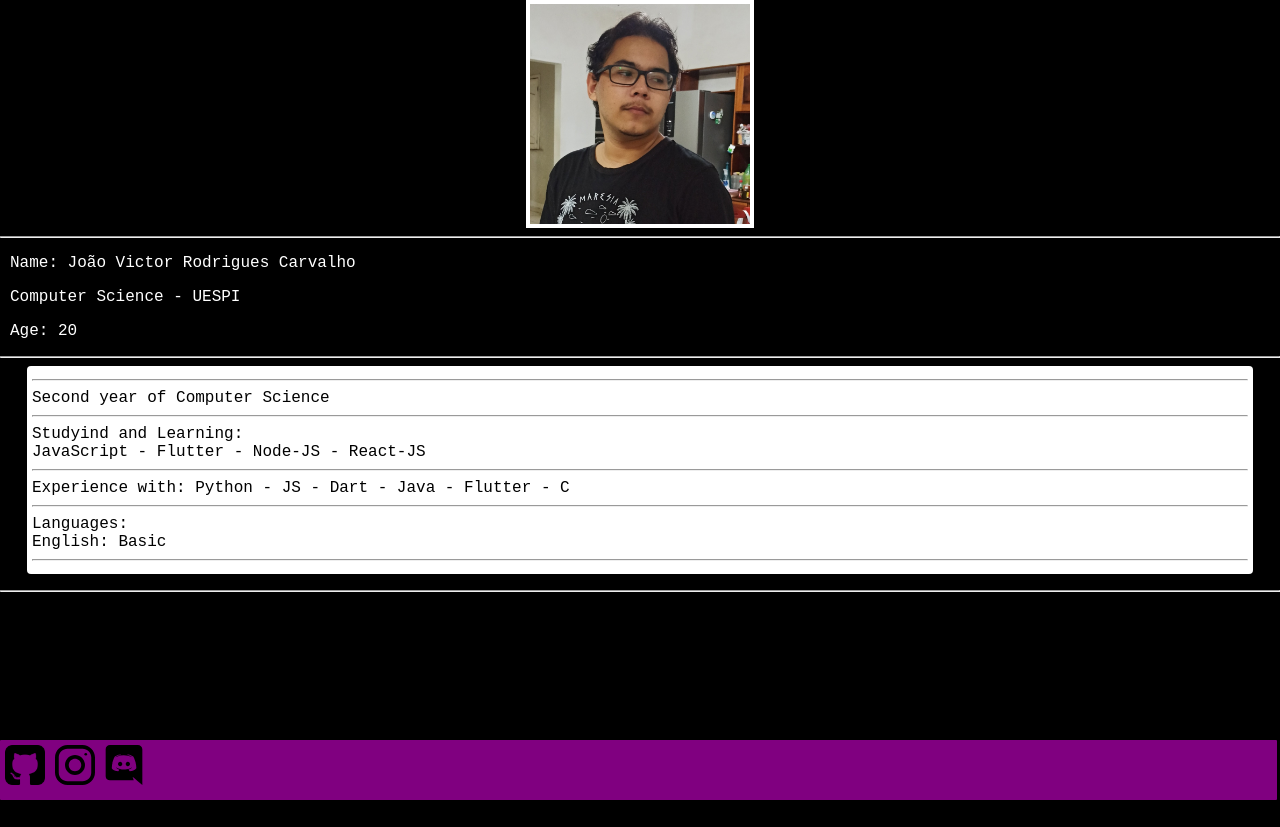
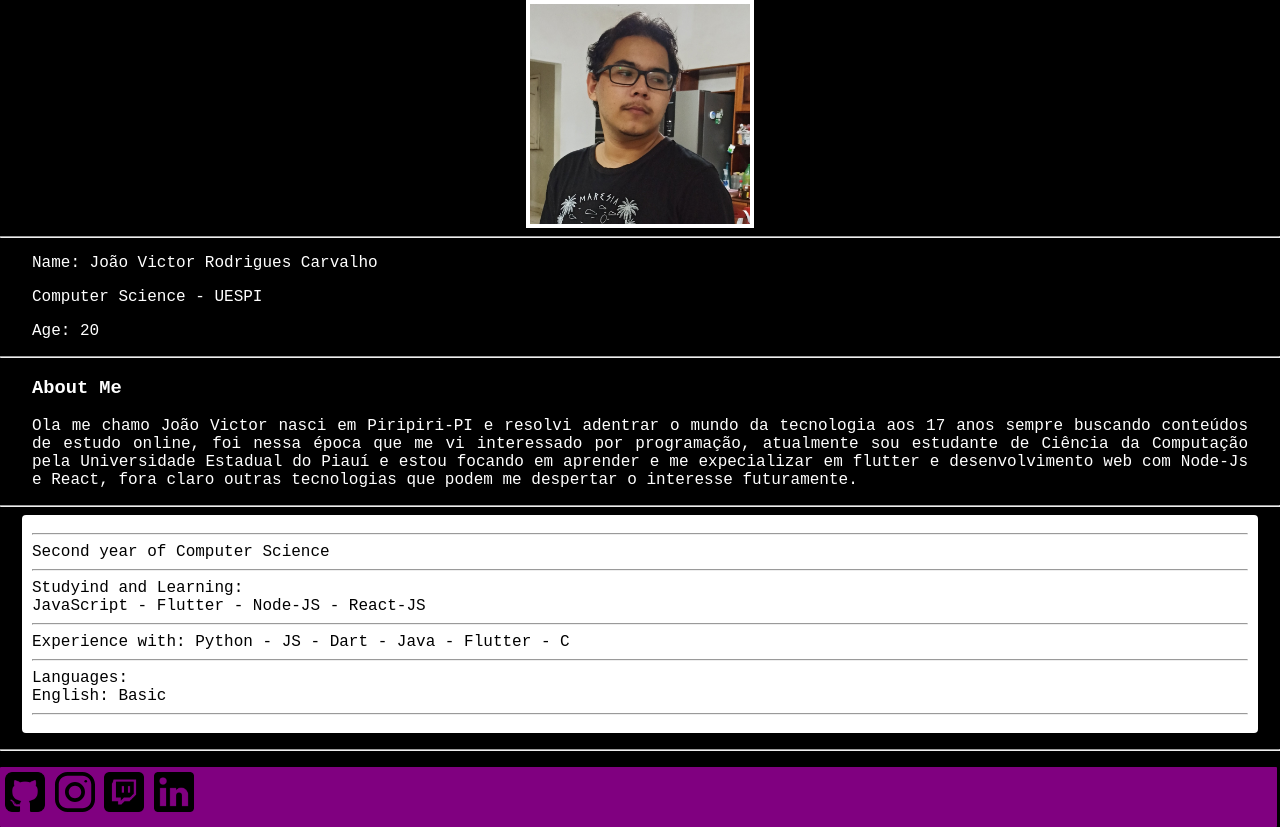
Before and after one commit to Ohlavrac/Ohlavrac.github.io, a plain HTML site: page index.html in a window 1280 px wide. Before the commit the page ends 800 px from the top, so only its background shows below. Drawn offline with Linux system fonts and the light colour scheme.

Commit message:
updated informations about me

```diff
--- a/index.html
+++ b/index.html
@@ -12,9 +12,20 @@
             <hr>
             <div class="info">
                 <p>Name: João Victor Rodrigues Carvalho</p>
-                <p>Computer Science - UESPI</p>
+                <p>Computer Science - UESPI </p>
                 <p>Age: 20</p>
             </div>
+            <hr>
+                <div class="about-me">
+                    <h3>About Me</h3>
+                    <p>
+                        Ola me chamo João Victor nasci em Piripiri-PI e resolvi adentrar o mundo da tecnologia aos 17 anos sempre
+                        buscando conteúdos de estudo online, foi nessa época que me vi interessado por programação, atualmente
+                        sou estudante de Ciência da Computação pela Universidade Estadual do Piauí e estou focando em aprender
+                        e me expecializar em flutter e desenvolvimento web com Node-Js e React, fora claro outras tecnologias que podem
+                        me despertar o interesse futuramente.
+                    </p>
+                </div>
             <hr>
             <section>
                 <hr>
@@ -33,9 +44,10 @@
             </section>
             <p><hr></p>
             <footer>
-                <a href="https://github.com/Ohlavrac"><img id="logo-git" src="./images/placa-do-github.png"</a>
+                <a href="https://github.com/Ohlavrac"><img id="logo-git" src="./images/placa-do-github.png"></a>
                 <a href="https://www.instagram.com/ohlavrac.dart/"><img id="logo-insta" src="./images/instagram.svg"></a>
-                <a href="discord.com"><img id="logo-discord" src="./images/discordia.svg"></a>
+                <a href="https://www.twitch.tv/ohlavracoaoj"><img id="logo-twitch" src="./images/twitch.png"></a>
+                <a href="https://www.linkedin.com/in/jo%C3%A3o-victor-rodrigues-carvalho-9b8a751b6/"><img id="logo-linkedin" src="./images/linkedin.png"></a>
             </footer>
         </div>
     </body>
--- a/styles/style.css
+++ b/styles/style.css
@@ -16,14 +16,24 @@ body {
 }
 
 .info {
-    padding: 0px 0px 0px 10px;
+    width: 95%;
+    text-align: justify;
+    margin: 0 auto;
+    display: block;
+}
+
+.about-me {
+    width: 95%;
+    text-align: justify;
+    margin: 0 auto;
+    display: block;
 }
 
 section {
     background: white;
     color: black;
     border-radius: 4px;
-    padding: 5px;
+    padding: 10px;
     align-items: center;
     width: 95%;
 
@@ -35,7 +45,7 @@ footer {
     background: purple;
     border-radius: 1px;
     padding: 5px;
-    position: absolute;
+    position: relative;
     width: 99%;
     height: 50px;
     bottom: 0;
@@ -53,7 +63,11 @@ a {
     width: 40px;
 }
 
-#logo-discord {
+#logo-twitch {
+    width: 40px;
+}
+
+#logo-linkedin {
     width: 40px;
 }
 
@@ -107,6 +121,7 @@ a {
     a {
         text-decoration: none;
     }
+
     #logo-git {
         width: 90px;
     }
@@ -115,7 +130,11 @@ a {
         width: 90px;
     }
 
-    #logo-discord {
+    #logo-twitch {
+        width: 90px;
+    }
+
+    #logo-linkedin {
         width: 90px;
     }
 }
```
Also changed, not shown: images/discordia.svg (deleted), images/linkedin.png (added), images/twitch.png (added).
